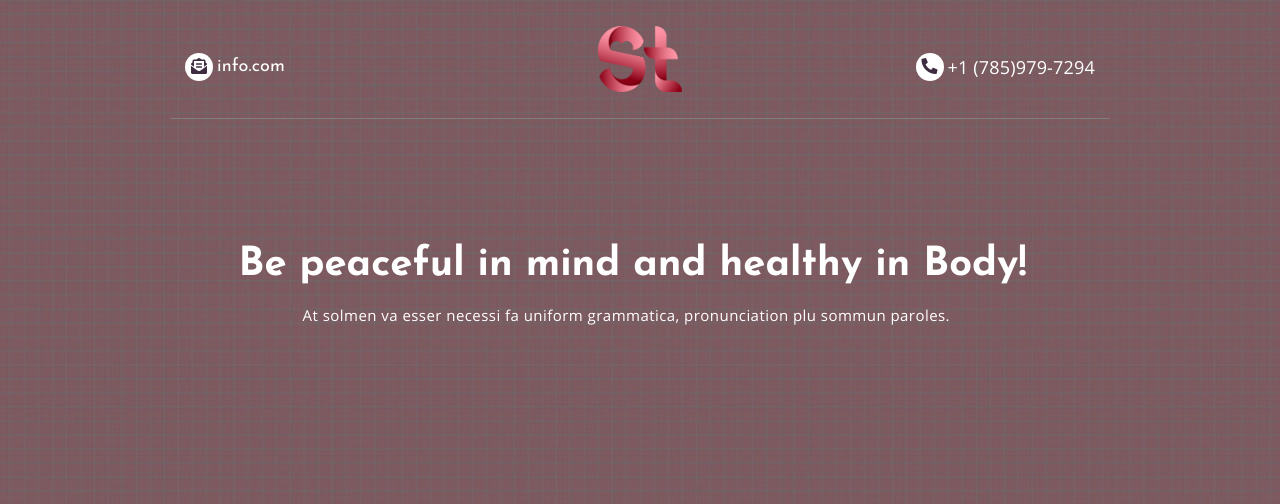
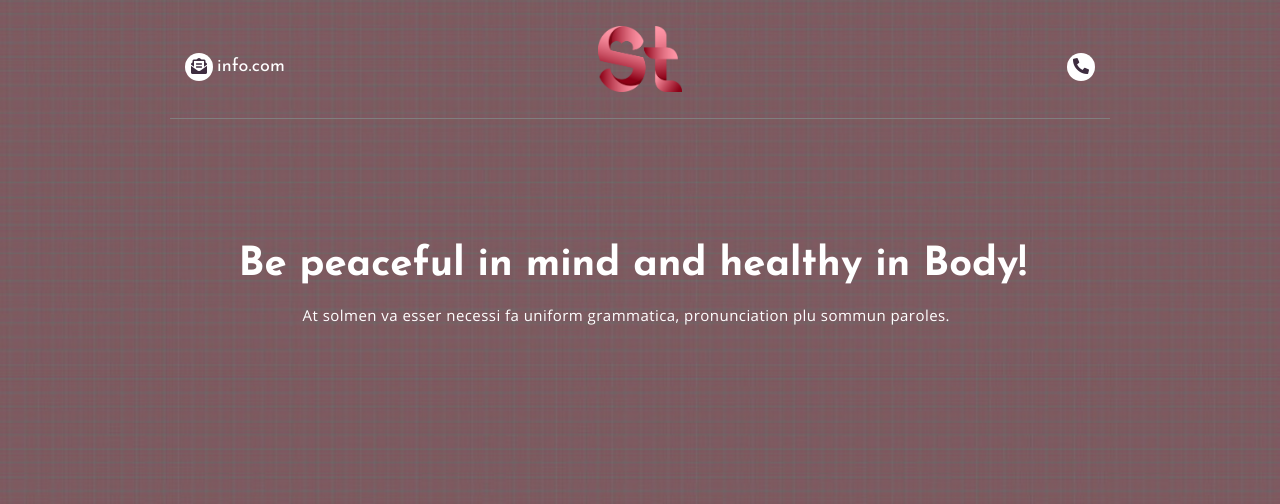
Before and after one commit to ladyOouf/SymptoTrack, a Flask app: page /contact/ in a window 1280 px wide. Shown: the top 504 px of the page. Run offline with Flask 3, Linux system fonts and the light colour scheme; some libraries are stand-ins or nearby versions.

Commit message:
Contact.html

```diff
--- a/Sympto_track/templates/other html/Contact.html
+++ b/Sympto_track/templates/other html/Contact.html
@@ -89,7 +89,7 @@ for styling the page, as well as a link to an external font library. -->
             </div>
             <div class="col-md-4 top-bar-right order-3 order-md-12">
               <i class="fas fa-phone-alt"></i>
-              <a href="tel:+39.0874.484661">+1 (785)979-7294</a>
+
             </div>
           </div>
         </div>
```
